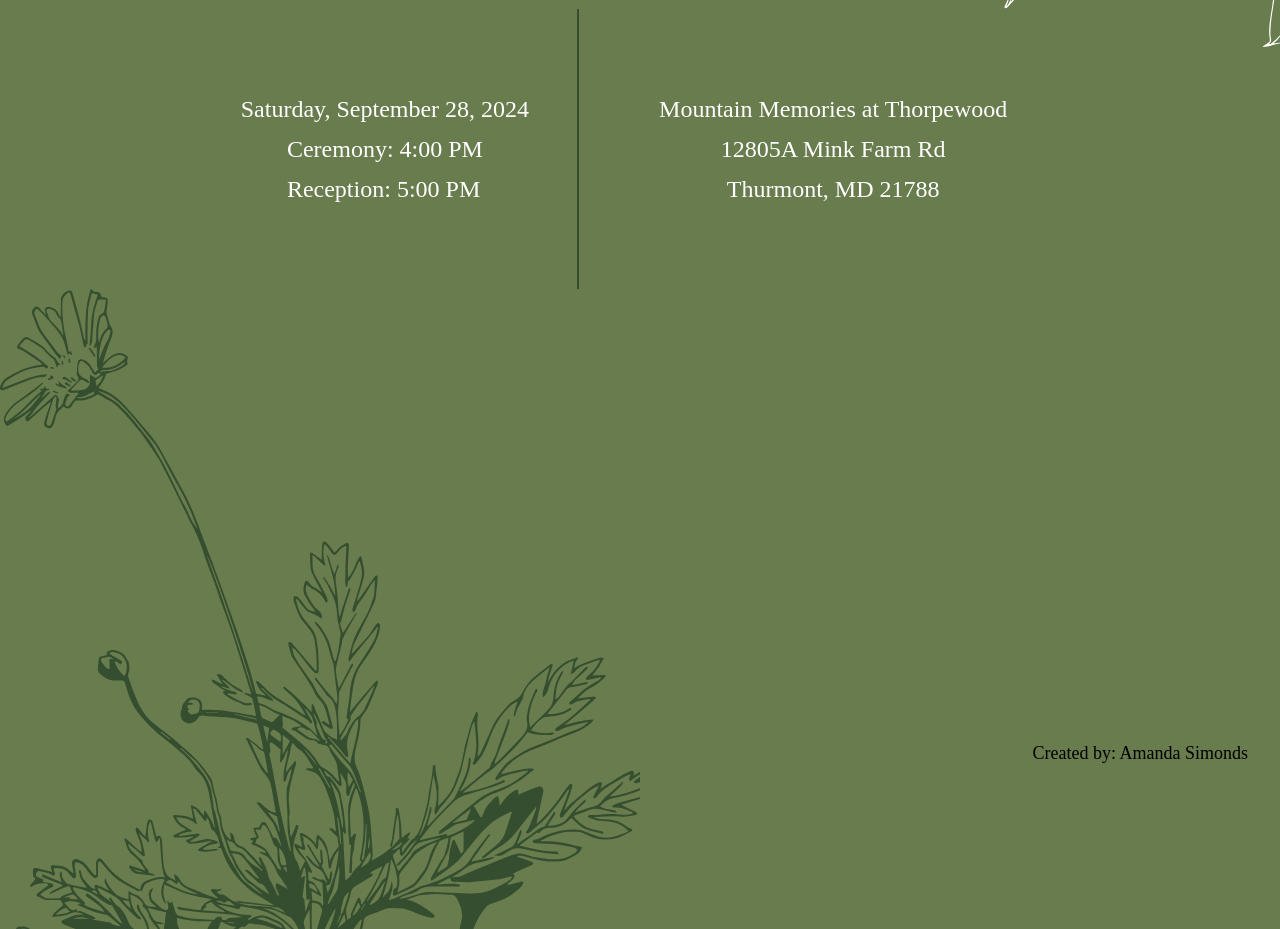
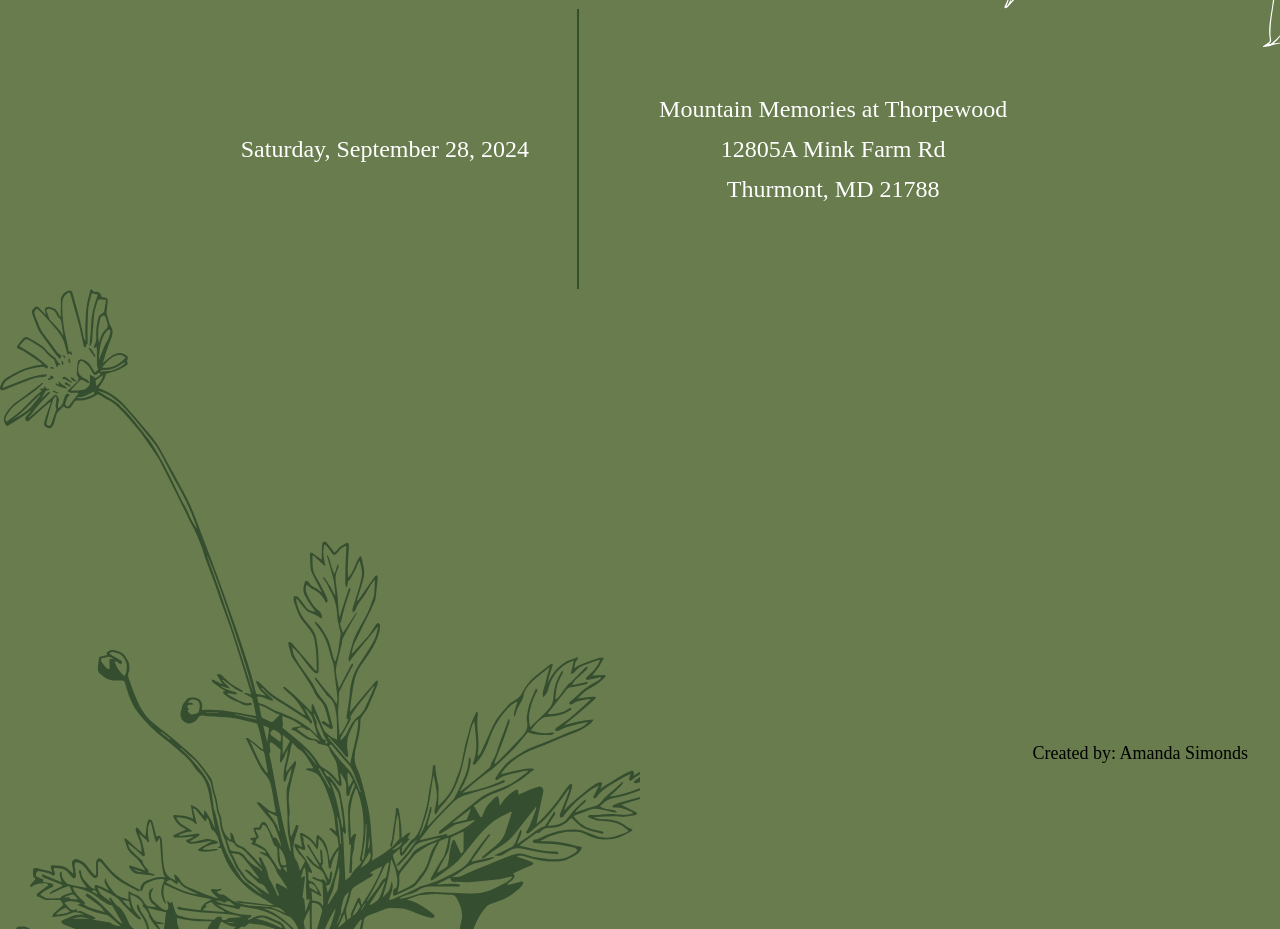
Before and after one commit to amandasimonds/brannocks-at-the-disco, a React (Create React App) app: page / in a window 1280 px wide. Shown: the part 1020-1949 px from the top of the page. Built offline with nearby package versions, Linux system fonts and the light colour scheme; the HTML template or start-up script is replaced by a standard one.

Commit message:
took out event times

```diff
--- a/src/components/OurWedding.jsx
+++ b/src/components/OurWedding.jsx
@@ -9,10 +9,6 @@
 			<div className="flex items-center justify-center flex-col md:flex-row">
 				<div className="flex items-center justify-between flex-col md:p-12 p-2">
 					<h4>Saturday, September 28, 2024</h4>
-					<div>
-						<h4>Ceremony: 4:00 PM</h4>
-						<h4>Reception: 5:00 PM</h4>
-					</div>
 				</div>
 				<div className="flex items-center justify-between flex-col md:border-l-2 border-green md:p-[5rem] p-4">
 					<h4>Mountain Memories at Thorpewood</h4>
```
